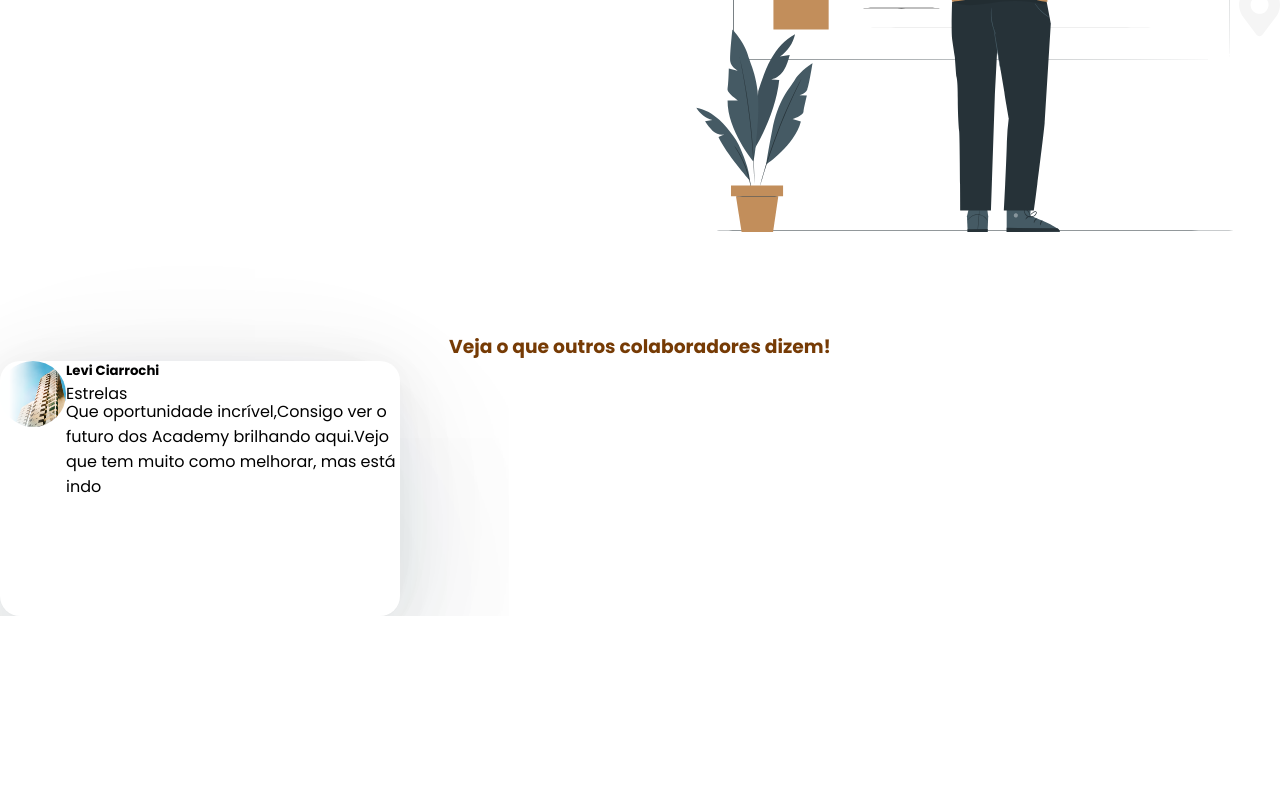
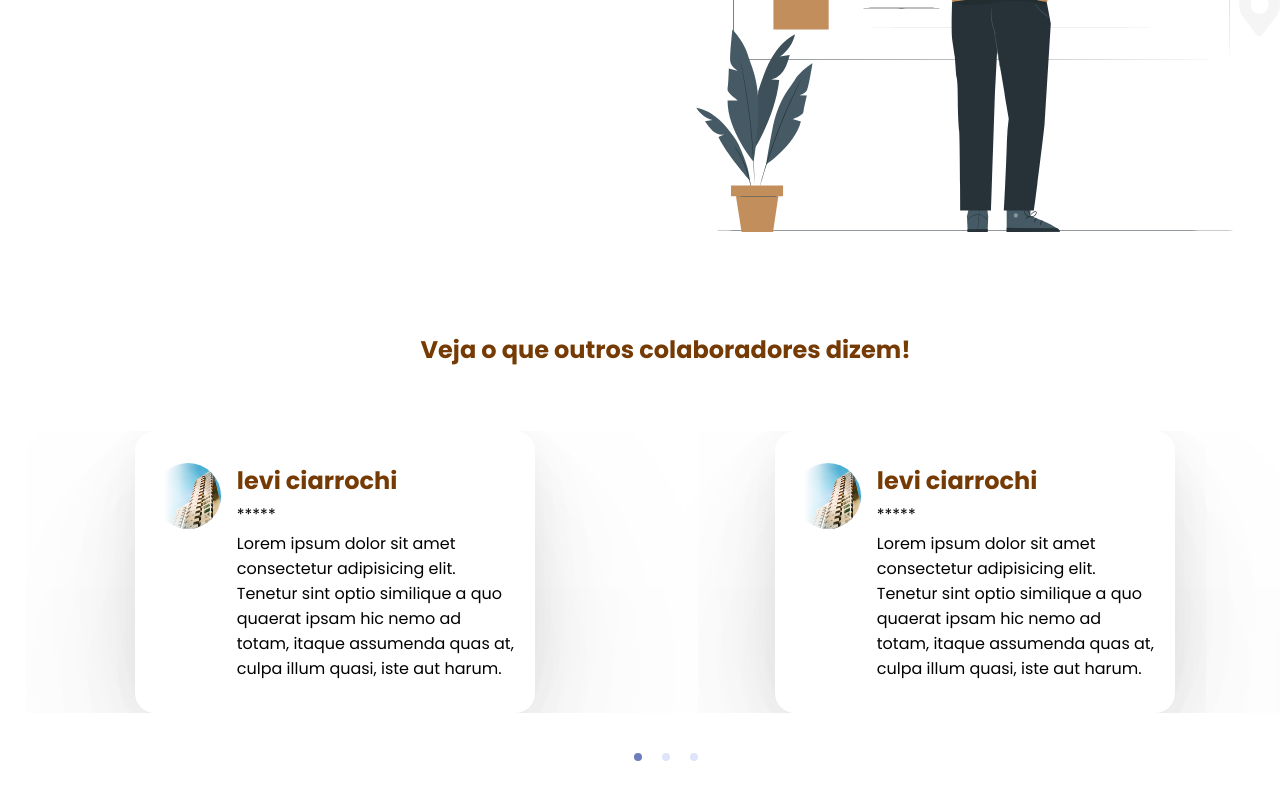
Before and after one commit to charlenefialho/GcbAcademyWebsite, a Next.js app: page / in a window 1280 px wide. Shown: the part 2103-2903 px from the top of the page. Before the commit the page ends 2719 px from the top, so only its background shows below. Built offline with nearby package versions, Linux system fonts and the light colour scheme.

Commit message:
feat: added carrousel cardReviews

```diff
--- a/package.json
+++ b/package.json
@@ -15,6 +15,8 @@
     "eslint-config-next": "13.4.9",
     "next": "13.4.9",
     "react": "18.2.0",
+    "react-alice-carousel": "^2.7.1",
+    "react-carousel": "^4.3.0",
     "react-dom": "18.2.0",
     "styled-components": "^6.0.3",
     "typescript": "5.1.6"
--- /dev/null
+++ b/src/app/components/Reviews/Card/Card.styles.tsx
@@ -0,0 +1,67 @@
+import styled from "styled-components";
+import Image from "next/image";
+
+export const DivCard = styled.div`
+  width: 100%;
+  display: flex;
+  justify-content: center;
+
+`
+
+export const ContainerCard = styled.section`
+  max-width: 400px;
+  width: 100%;
+  margin-right: 1.35rem;
+  display: grid;
+  grid-template-columns: 66px 1fr;
+  gap: 1rem;
+  padding: 2rem 1.25rem;
+  border-radius: 1.25rem;
+  @media (max-width: 728px) {
+    grid-template-columns: 66px 1fr;
+    grid-template-rows: 1fr;
+  }
+
+  border-radius: 20px;
+  background: var(--white);
+  box-shadow: 0px 2.794929027557373px 27.75286293029785px 0px rgba(41, 50, 65, 0.02), 0px 6.7166032791137695px 52.79621124267578px 0px rgba(41, 50, 65, 0.03), 0px 12.646767616271973px 77.73407745361328px 0px rgba(41, 50, 65, 0.04), 0px 22.55967140197754px 107.91031646728516px 0px rgba(41, 50, 65, 0.05), 0px 42.19538497924805px 157.30630493164062px 0px rgba(41, 50, 65, 0.06), 0px 101px 302px 0px rgba(41, 50, 65, 0.08);
+
+
+
+  div {
+    display: flex;
+    flex-direction: column;
+    gap: 0.25rem;
+  }
+
+  p {
+    color: var(--black);
+    flex: 1;
+
+    @media (max-width: 1220px) {
+      font-size: 0.875rem;
+    }
+  }
+`;
+
+export const AuthorName = styled.h2`
+  font-size: 1.5rem;
+  color: var(--beige-800);
+
+  @media (max-width: 1220px) {
+    font-size: 1rem;
+  }
+`;
+
+export const AvatarCard = styled(Image)`
+  width: 66px;
+  height: 66px;
+  border-radius: 66px;
+`;
+
+export const DivContent = styled.div``;
+
+export const DivStar = styled.div`
+  width: 98px;
+  height: 18px;
+`;
--- /dev/null
+++ b/src/app/components/Reviews/Card/Card.tsx
@@ -0,0 +1,27 @@
+import * as S from "./Card.styles";
+import imgTeste from "../../../assets/img/bgImage.png";
+
+export function Card() {
+  return (
+    <S.DivCard>
+      <S.ContainerCard>
+        <S.AvatarCard
+          src={imgTeste}
+          alt="Foto"
+          width={66}
+          height={66}
+          layout="fixed"
+        />
+        <div>
+          <S.AuthorName>levi ciarrochi</S.AuthorName>
+          <span>*****</span>
+          <p>
+            Lorem ipsum dolor sit amet consectetur adipisicing elit. Tenetur
+            sint optio similique a quo quaerat ipsam hic nemo ad totam, itaque
+            assumenda quas at, culpa illum quasi, iste aut harum.
+          </p>
+        </div>
+      </S.ContainerCard>
+    </S.DivCard>
+  );
+}
--- a/src/app/components/Reviews/Reviews.styles.tsx
+++ b/src/app/components/Reviews/Reviews.styles.tsx
@@ -1,24 +1,27 @@
 import { styled } from "styled-components";
-import Image from "next/image";
+import AliceCarousel from 'react-alice-carousel';
+import 'react-alice-carousel/lib/alice-carousel.css';
 
-export const DivAvatar = styled.div`
 
-`
+export const AliceCarouselStyled = styled(AliceCarousel)`
+
+
+`;
 
 export const ContainerReviews = styled.section`
+  width: 100%;
   margin-top: 90px;
-
-  @media (max-width: 768px) {
-    width: 100%;
     margin-left: 2vw;
     margin-right: 2vw;
+    margin-bottom: 3.31rem;
     display: flex;
     align-items: center;
     flex-direction: column;
-  }
+
 `;
 
-export const TitleReviews = styled.h3`
+export const TitleReviews = styled.h2`
+  margin-bottom: 4rem;
   color: var(--beige-800);
   text-align: center;
   font-family: inherit;
@@ -32,35 +35,3 @@ export const TitleReviews = styled.h3`
     margin-right: 2vw;
   }
 `;
-export const ContainerCard = styled.section`
-  width: 400px;
-  height: 255px;
-  display: flex;
-
-  border-radius: 20px;
-  background: #fff;
-  box-shadow: 0px 2.794929027557373px 27.75286293029785px 0px
-      rgba(41, 50, 65, 0.02),
-    0px 6.7166032791137695px 52.79621124267578px 0px rgba(41, 50, 65, 0.03),
-    0px 12.646767616271973px 77.73407745361328px 0px rgba(41, 50, 65, 0.04),
-    0px 22.55967140197754px 107.91031646728516px 0px rgba(41, 50, 65, 0.05),
-    0px 42.19538497924805px 157.30630493164062px 0px rgba(41, 50, 65, 0.06),
-    0px 101px 302px 0px rgba(41, 50, 65, 0.08);
-`;
-
-
-export const AvatarCard = styled(Image)`
-    width: 66px;
-    height: 66px;
-    border-radius: 66px;
-
-`
-
-export const DivContent = styled.div`
-
-`
-
-export const DivStar = styled.div`
-    width: 98px;
-    height: 18px;
-`
--- a/src/app/components/Reviews/Reviews.tsx
+++ b/src/app/components/Reviews/Reviews.tsx
@@ -1,31 +1,47 @@
+import React from 'react';
+
+
+
 import {
-    AvatarCard,
-  ContainerCard,
+  AliceCarouselStyled,
   ContainerReviews,
-  DivAvatar,
-  DivContent,
-  DivStar,
   TitleReviews,
 } from "./Reviews.styles";
 
-import imgTeste from "../../assets/img/bgImage.png"
+import { Card } from "./Card/Card";
+
+const items = [
+  <Card/>,
+   <Card/>,
+   <Card/>,
+   <Card/>,
+   <Card/>,
+   <Card/>
+];
+
+const itemsVisibles = {
+  768: {
+    items: 1,
+
+},
+1024: {
+    items: 2,
+    itemsFit: 'contain',
+},
+1440:{
+    items: 3,
+    itemsFit: 'contain',
+}
+}
+
 
 export function Reviews() {
   return (
     <ContainerReviews>
       <TitleReviews>Veja o que outros colaboradores dizem!</TitleReviews>
-      <ContainerCard>
-        <DivAvatar>
-            <AvatarCard src={imgTeste} alt=""/>
-        </DivAvatar>
-        <DivContent>
-            <h5>Levi Ciarrochi</h5>
-            <DivStar>Estrelas</DivStar>
-            <p>Que oportunidade incrível,Consigo ver o futuro dos
-            Academy brilhando aqui.Vejo que tem muito como
-            melhorar, mas está indo</p>
-        </DivContent>
-      </ContainerCard>
+        <AliceCarouselStyled disableButtonsControls items={items} responsive={itemsVisibles}/>
+
+
     </ContainerReviews>
   );
 }
```
Also changed, not shown: 1 other file (tests, documents, lock files or other folders).
